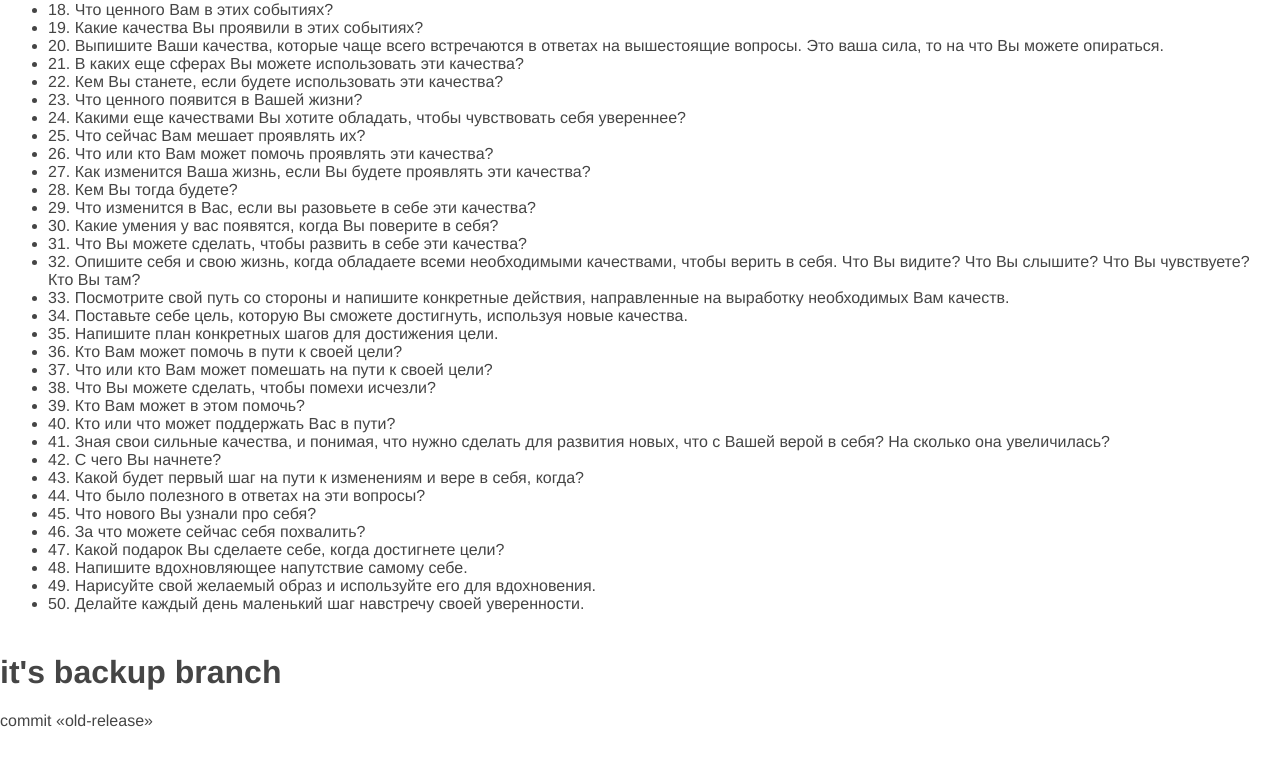
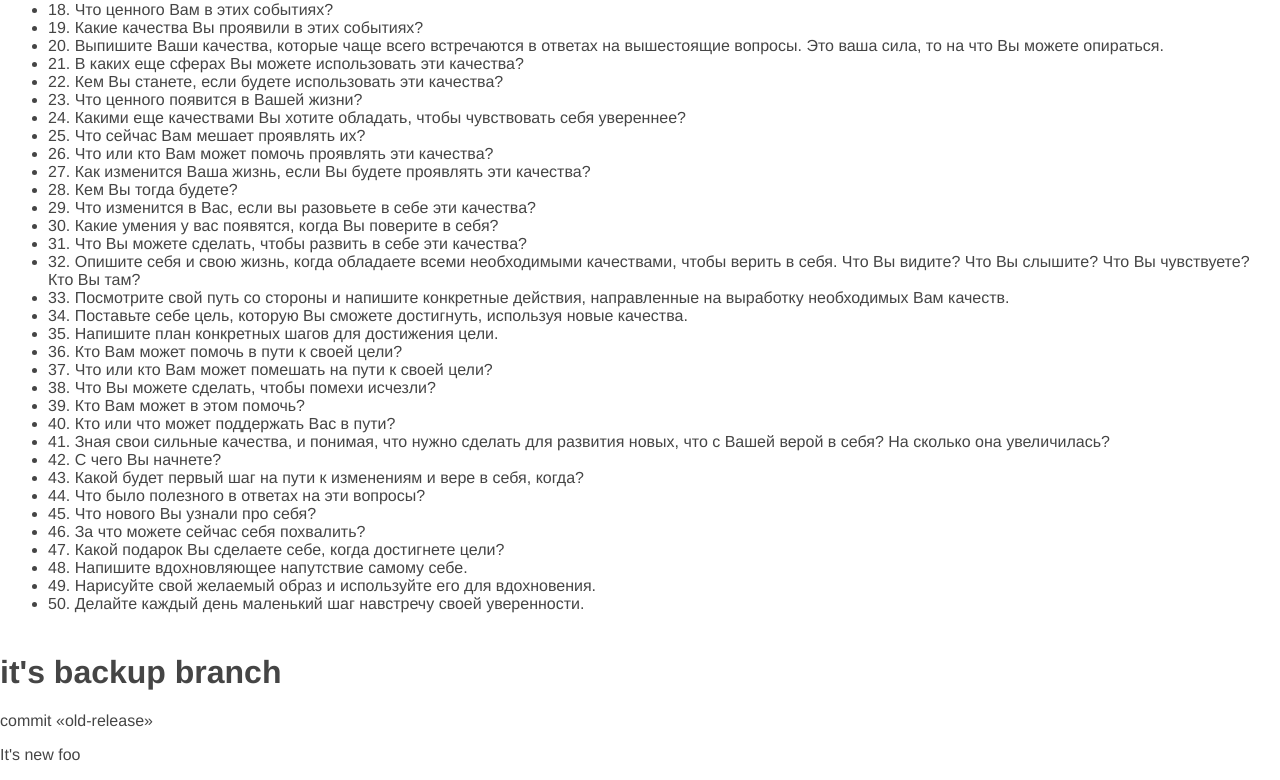
Before and after one commit to AlexanderSipko/promotion_app, a React (Vite) app: page / in a window 1280 px wide. Shown: the part 588-1368 px from the top of the page. Before the commit the page ends 1334 px from the top, so only its background shows below. Built offline with nearby package versions, Linux system fonts and the light colour scheme.

Commit message:
add test foo

```diff
--- a/src/app/App.jsx
+++ b/src/app/App.jsx
@@ -8,9 +8,16 @@ const App = () => {
             <AppRouter/>
             <h1>it's backup branch</h1>
             <p>commit «old-release»</p>
+            <TestFoo></TestFoo>
         </>
 
     );
 };
 
 export { App };
+
+
+function TestFoo () {
+
+    return <p>It's new foo</p>
+}
```
